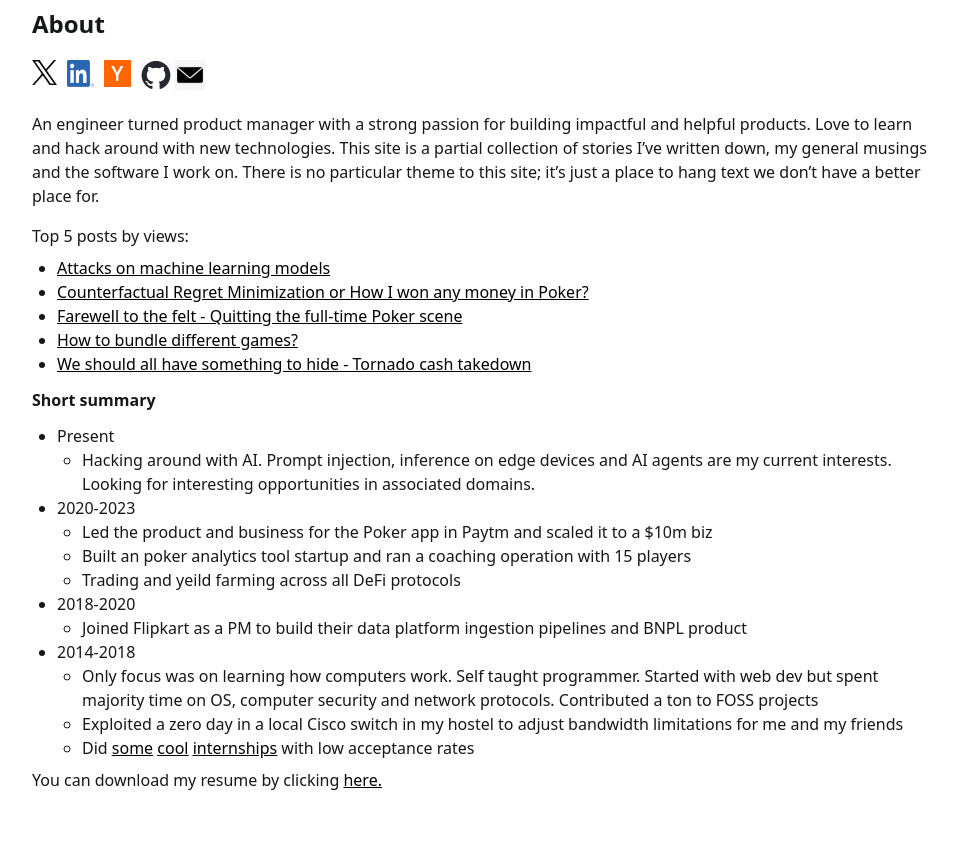
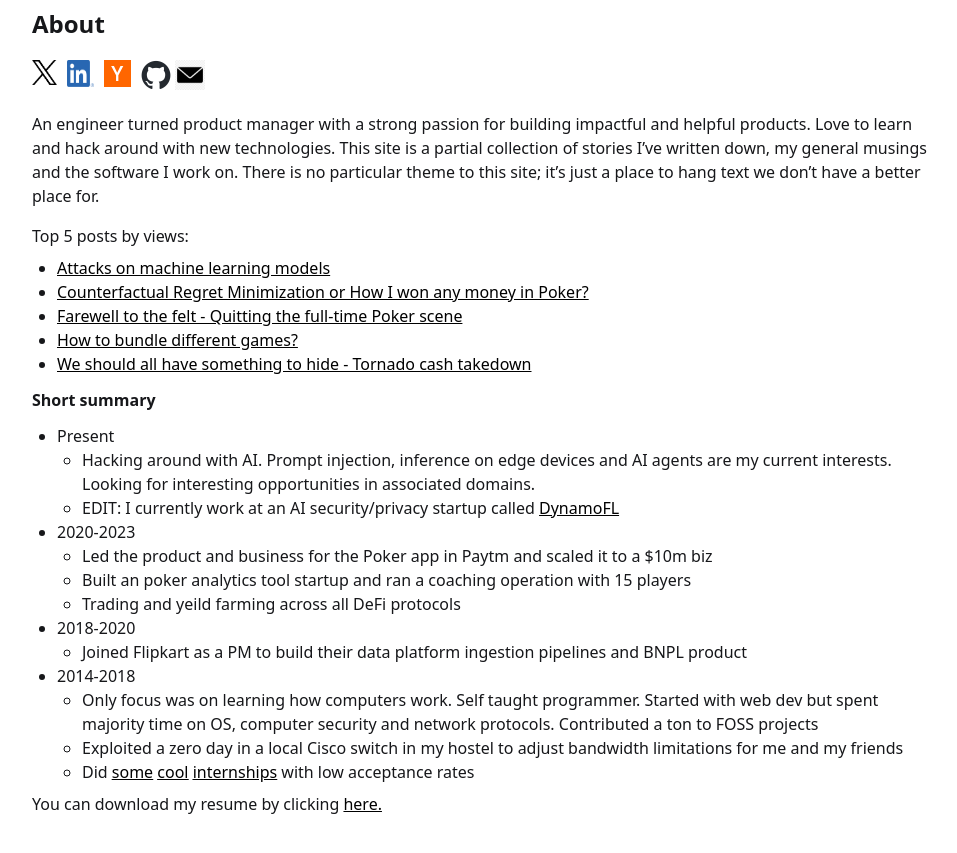
Before and after one commit to r-nikhil/r-nikhil.github.io, a Jekyll site: the page built from _pages/about.md, in a window 1280 px wide, cut to the strip 152-1040 px from the top of the page. Shown: the top 853 px of the strip, without its empty margins (160-1117 px from the left). Built offline with Jekyll 4.4.1, drawn with Linux system fonts in a browser that asks for light colours.

Commit message:
Update about.md

```diff
--- a/_pages/about.md
+++ b/_pages/about.md
@@ -30,6 +30,7 @@ Top 5 posts by views:
 
 - Present
   - Hacking around with AI. Prompt injection, inference on edge devices and AI agents are my current interests. Looking for interesting opportunities in associated domains.
+  - EDIT: I currently work at an AI security/privacy startup called [DynamoFL](https://www.dynamofl.com)
 - 2020-2023
     - Led the product and business for the Poker app in Paytm and scaled it to a $10m biz
     - Built an poker analytics tool startup and ran a coaching operation with 15 players
```
